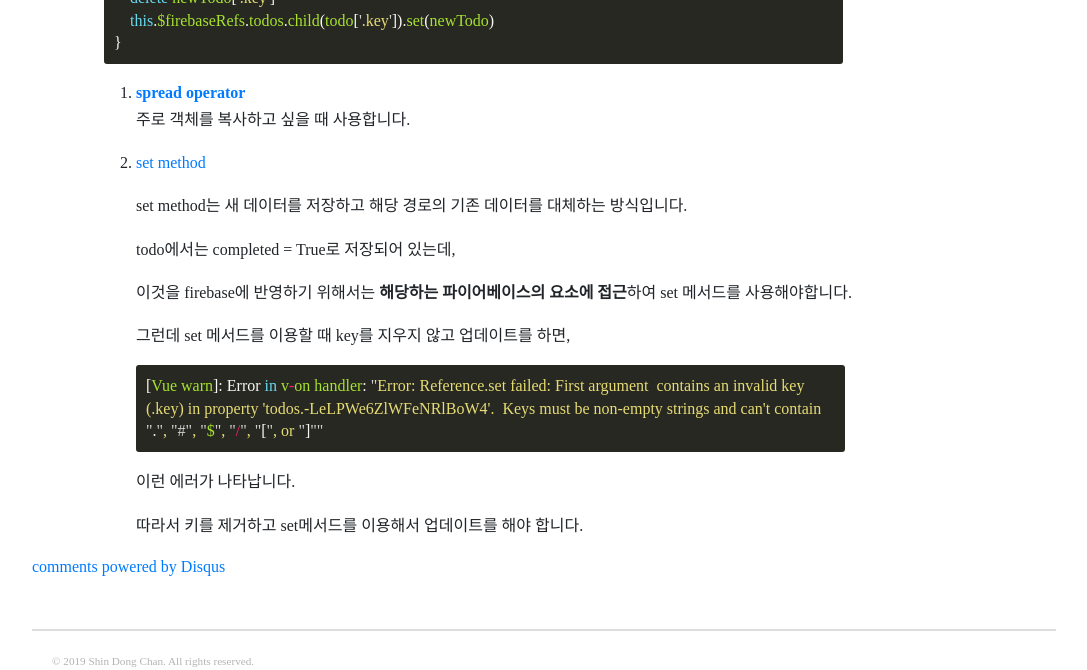
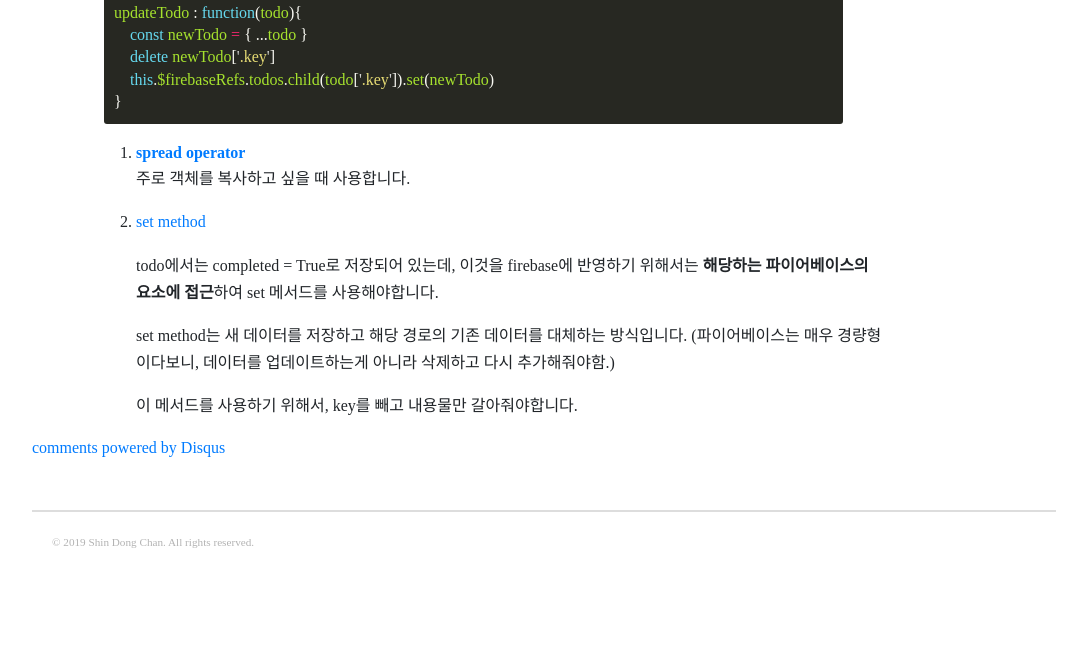
Before and after one commit to DongChanS/DongChanS.github.io, a Jekyll site: the page built from _posts/2019-05-08-76.md, in a window 1280 px wide and 900 px high, scrolled down 5836 px, cut to the strip 230-900 px from the top of the window. Shown: the whole strip, without its empty margins (96-1183 px from the left). Built offline with Jekyll 4.4.1, drawn with Linux system fonts in a browser that asks for light colours; nearby versions of some CDN libraries; some web fonts are replaced; comment, search, counter and statistics services are not loaded; after the commit the page ends 6617 px from its top, so only the background shows below that; some of the changed text lies outside the part shown.

Commit message:
Update 2019-05-08-76.md

````diff
--- a/_posts/2019-05-08-76.md
+++ b/_posts/2019-05-08-76.md
@@ -6,8 +6,10 @@ category : 'Vue.js'
 ---
 
 이전 포스트에서 브라우저의 LocalStorage를 통해서 데이터를 관리했는데,
+
 아무래도 브라우저에 종속되다보니 한계가 많습니다.
-따라서, 파이어베이스라고 하는 데이터베이스를 통해서 우리의 데이터를 관리하려고 합니다.
+
+따라서, 파이어베이스라고 하는 (경량형)데이터베이스를 통해서 우리의 데이터를 관리하려고 합니다.
 
 ## 1) firebase
 
@@ -229,22 +231,10 @@ Realtime Database 클릭 -> 잠금모드로 시작
 
       2. [set method](<https://firebase.google.com/docs/database/admin/save-data>)
 
-         set method는 새 데이터를 저장하고 해당 경로의 기존 데이터를 대체하는 방식입니다.
-
-
-
          todo에서는 completed = True로 저장되어 있는데,
-
          이것을 firebase에 반영하기 위해서는 **해당하는 파이어베이스의 요소에 접근**하여 set 메서드를 사용해야합니다.
 
+         set method는 새 데이터를 저장하고 해당 경로의 기존 데이터를 대체하는 방식입니다.
+         (파이어베이스는 매우 경량형이다보니, 데이터를 업데이트하는게 아니라 삭제하고 다시 추가해줘야함.)
 
-
-         그런데 set 메서드를 이용할 때 key를 지우지 않고 업데이트를 하면,
-
-         ```javascript
-         [Vue warn]: Error in v-on handler: "Error: Reference.set failed: First argument  contains an invalid key (.key) in property 'todos.-LeLPWe6ZlWFeNRlBoW4'.  Keys must be non-empty strings and can't contain ".", "#", "$", "/", "[", or "]""
-         ```
-
-         이런 에러가 나타납니다.
-
-         따라서 키를 제거하고 set메서드를 이용해서 업데이트를 해야 합니다.
+         이 메서드를 사용하기 위해서, key를 빼고 내용물만 갈아줘야합니다.
````
